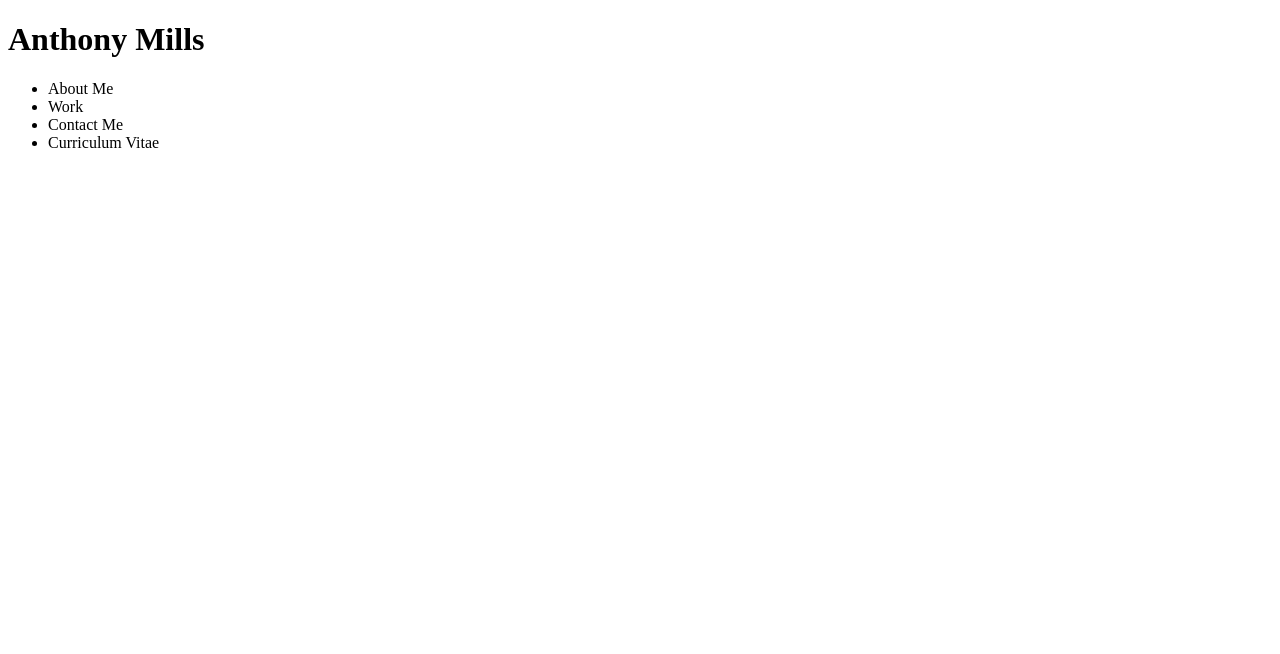
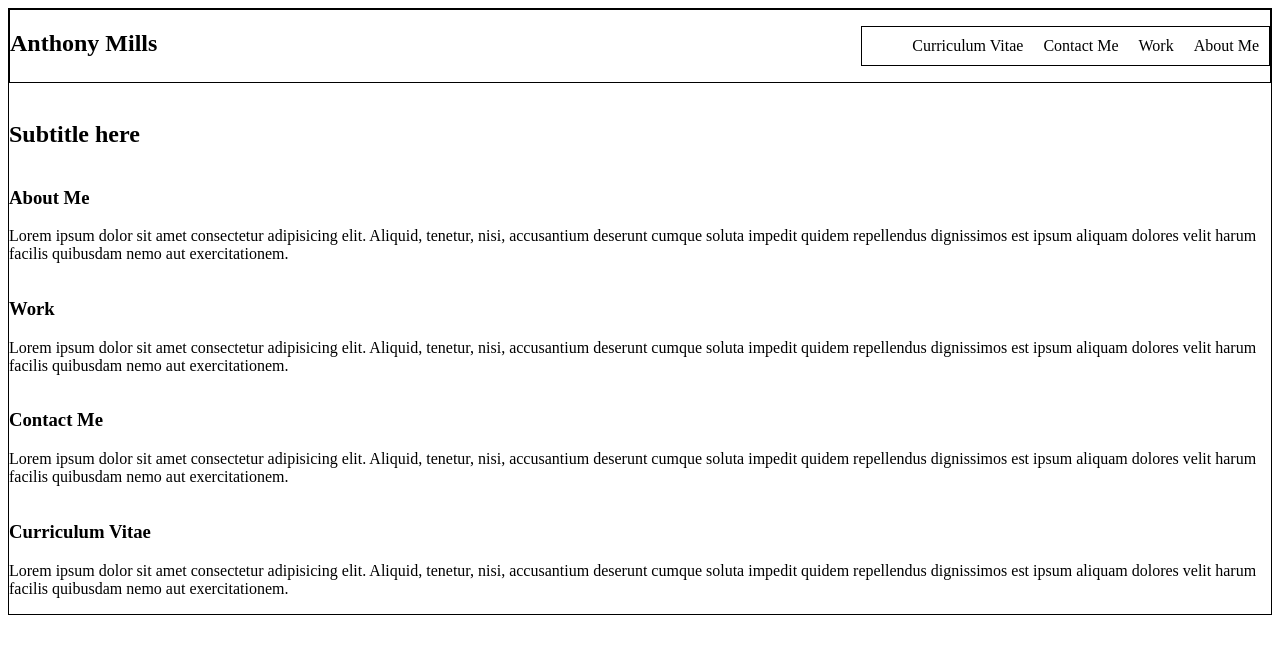
Before and after one commit to webdevtonym/challenge-week-2, a plain HTML site: page index.html in a window 1280 px wide. Drawn offline with Linux system fonts and the light colour scheme.

Commit message:
updated html and css

```diff
--- a/assets/style.css
+++ b/assets/style.css
@@ -0,0 +1,51 @@
+:root {
+    /* Add universal fonts, colours ect here */
+    --main-theme-color: #0096FF;
+
+}
+
+
+/* Grid section */
+
+#grid-container {
+    display: grid;
+    border: 1px solid black;
+
+}
+
+/* Nav section */
+nav {
+    display: flex;
+    text-decoration: none;
+    border: 1px solid black;
+    justify-content: space-between;
+    background colour;
+
+
+}
+
+/* .h1-container {
+
+    flex-direction: row;
+    justify-content: flex-start;
+    border: 1px solid black;
+
+
+} */
+
+nav ul {
+    justify-content: flex-end;
+    border: 1px solid black;
+}
+
+nav ul li {
+    display: flex;
+    list-style: none;
+    float: right;
+    padding: 10px;
+    /* border: 1px solid black; */
+
+}
+
+
+/* Hero section */
--- a/index.html
+++ b/index.html
@@ -8,9 +8,14 @@
     <title>My Portfolio</title>
 </head>
 <body>
+
+
+
+ <main id="grid-container">
     <header>
-        <h1>Anthony Mills</h1>
+
         <nav>
+                <h1>Anthony Mills</h1>
             <ul>
                 <li>About Me</li>
                 <li>Work</li>
@@ -18,9 +23,39 @@
                 <li>Curriculum Vitae</li>
             </ul>
         </nav>
+    </header>
+    <div id="hero-section">
+        <img src="" alt="">
+        <h2>Subtitle here</h2>
+    </div>
 
-    </header>
+    <section>
+        <article>
+            <h1>About Me</h1>
+            <p>Lorem ipsum dolor sit amet consectetur adipisicing elit. Aliquid, tenetur, nisi, accusantium deserunt cumque soluta impedit quidem repellendus dignissimos est ipsum aliquam dolores velit harum facilis quibusdam nemo aut exercitationem.</p>
+        </article>
+    </section>
 
+      <section>
+        <article>
+            <h1>Work</h1>
+            <p>Lorem ipsum dolor sit amet consectetur adipisicing elit. Aliquid, tenetur, nisi, accusantium deserunt cumque soluta impedit quidem repellendus dignissimos est ipsum aliquam dolores velit harum facilis quibusdam nemo aut exercitationem.</p>
+        </article>
+    </section>
+      <section>
+        <article>
+            <h1>Contact Me</h1>
+            <p>Lorem ipsum dolor sit amet consectetur adipisicing elit. Aliquid, tenetur, nisi, accusantium deserunt cumque soluta impedit quidem repellendus dignissimos est ipsum aliquam dolores velit harum facilis quibusdam nemo aut exercitationem.</p>
+        </article>
+    </section>
+      <section>
+        <article>
+            <h1>Curriculum Vitae</h1>
+            <p>Lorem ipsum dolor sit amet consectetur adipisicing elit. Aliquid, tenetur, nisi, accusantium deserunt cumque soluta impedit quidem repellendus dignissimos est ipsum aliquam dolores velit harum facilis quibusdam nemo aut exercitationem.</p>
+        </article>
+    </section>
+
+</main>
 
 </body>
 </html>
```
